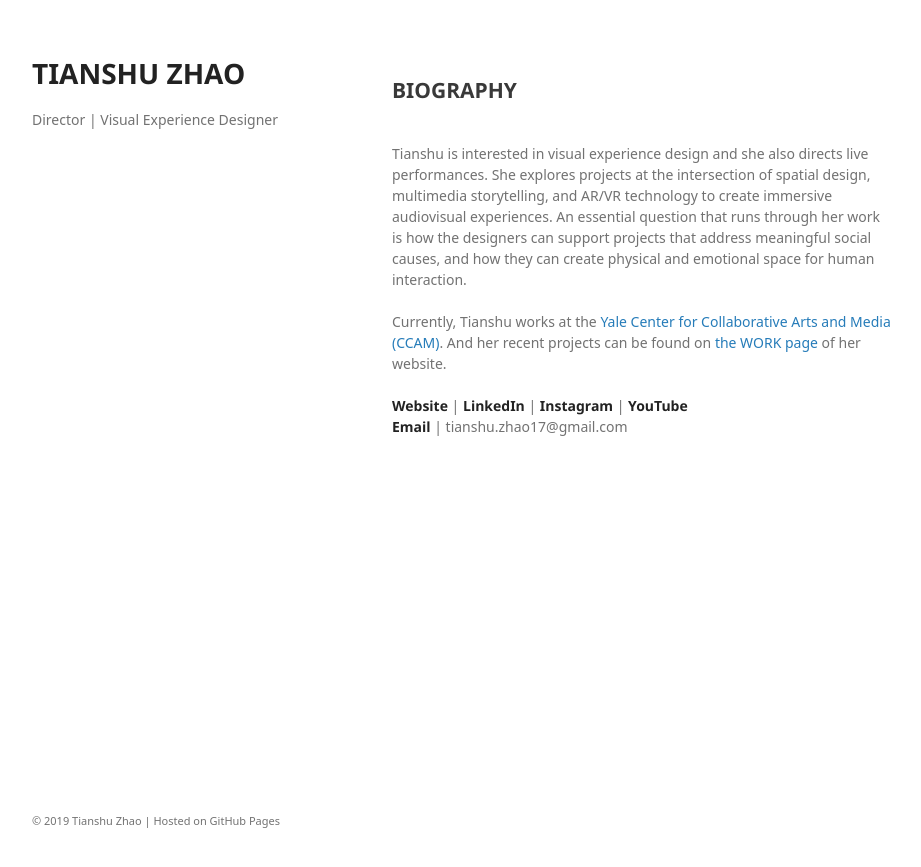
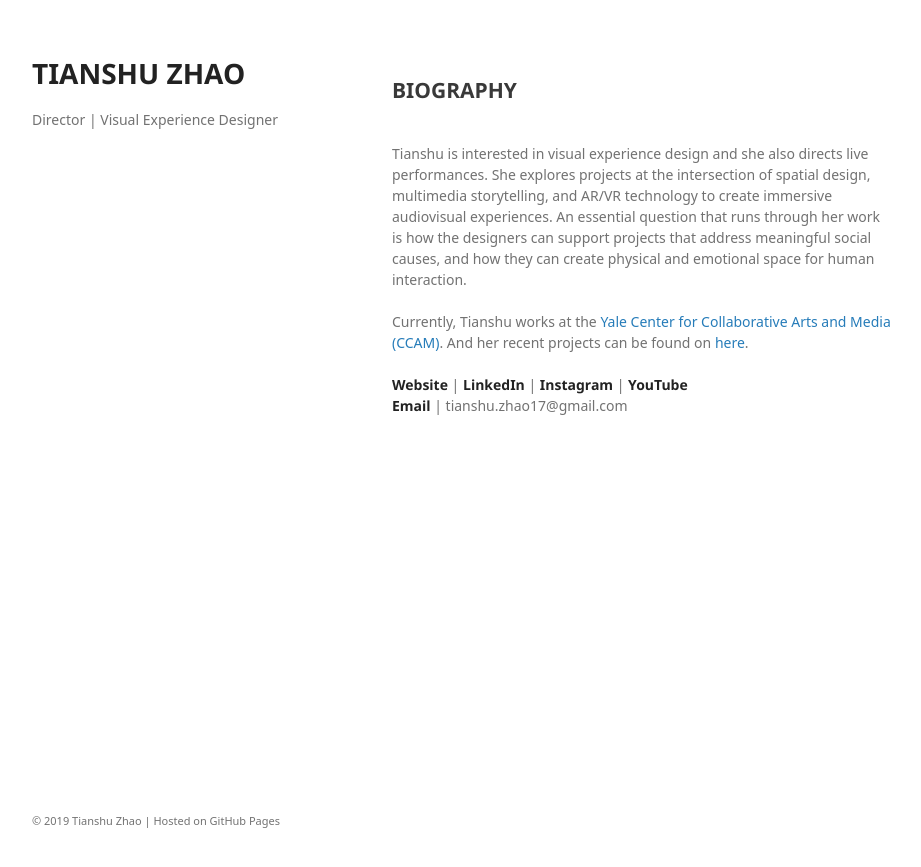
Before and after one commit to tianshu-z/tianshu-z.github.io, a Jekyll site: the page built from biography.html, in a window 1280 px wide. Shown: the top 867 px of the page, without its empty margins (178-1099 px from the left). Built offline with Jekyll 4.4.1, drawn with Linux system fonts in a browser that asks for light colours; some web fonts are replaced.

Commit message:
Update biography.html

```diff
--- a/biography.html
+++ b/biography.html
@@ -19,7 +19,7 @@ Tianshu is interested in visual experience design and she also directs live perf
     <br>
     <br>
 Currently, Tianshu works at the <a href="https://ccam.yale.edu"> Yale Center for Collaborative Arts and Media (CCAM)</a>.
-And her recent projects can be found on <a href="https://tianshu-z.github.io/work.html">the WORK page</a> of her website.
+And her recent projects can be found on <a href="https://tianshu-z.github.io/work.html">here</a>.
   <br>
   <br>
 
```
